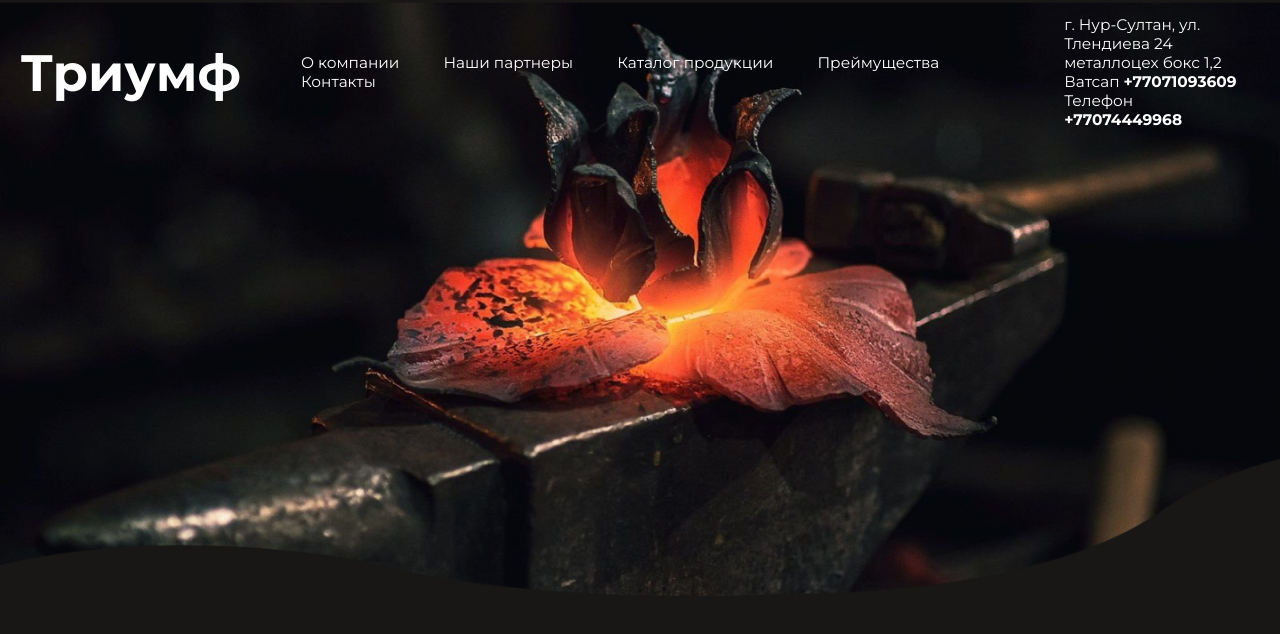
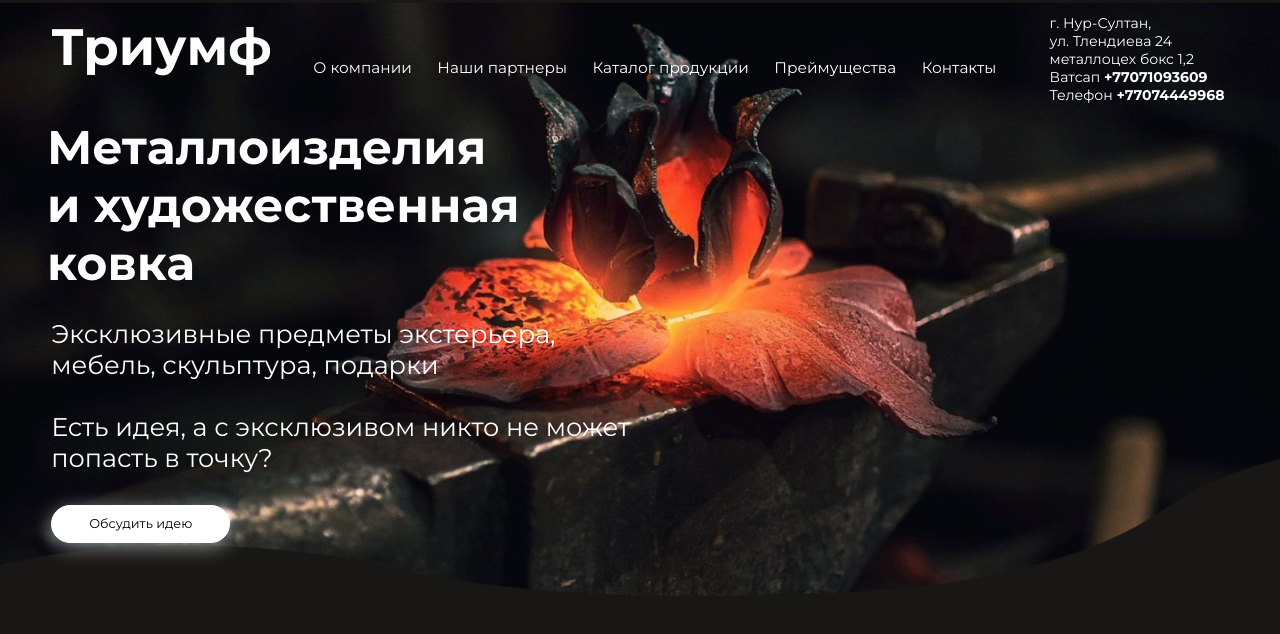
Before and after one commit to ZayitsevIliya/Triumph, a plain HTML site: page index/index.html in a window 1280 px wide. Drawn offline with Linux system fonts and the light colour scheme.

Commit message:
page 1 done

```diff
--- a/index/index.html
+++ b/index/index.html
@@ -16,7 +16,7 @@
     <div class="main-conteiner">
       <header class="header">
         <h1 class="title">Триумф</h1>
-        <nav class="navigator">
+        <nav>
           <ul class="navigator">
             <li class="list-item">
               <a href="#about" class="link-text">О&nbsp;компании</a>
@@ -35,22 +35,33 @@
             </li>
           </ul>
         </nav>
-        <div class="address">
-          <p>
-            г. Нур-Султан, ул. Тлендиева 24 металлоцех бокс 1,2 <br />
+        <p class="address">
+          г. Нур-Султан, <br />
+          ул. Тлендиева 24 <br />
+          металлоцех бокс 1,2 <br />
           Ватсап
           <strong>
             <a href="https://wa.me/+77071093609" class="link-text">
               +77071093609
             </a>
           </strong>
+          <br />
           Телефон
           <strong>
-              <a href="tel:+77074449968" class="link-text"> +77074449968 </a>
+            <a href="tel:+77074449968" class="link-text">+77074449968 </a>
           </strong>
         </p>
-        </div>
       </header>
+      <section class="page-1">
+        <h2 class="title-page-1">Металлоизделия и художественная ковка</h2>
+        <p class="content-page-1">
+          Эксклюзивные предметы экстерьера, мебель, скульптура, подарки <br />
+          <br />
+          Есть идея, а с эксклюзивом никто не может попасть в точку?
+        </p>
+        <button type="button" class="idea">Обсудить идею</button>
+      </section>
+      <section class="page-2"></section>
     </div>
   </body>
 </html>
--- a/styles/styles.css
+++ b/styles/styles.css
@@ -11,12 +11,19 @@ body {
   padding: 0;
 }
 
-.main-conteiner,
+.main-conteiner {
+  color: #fff;
+  font-family: Montserrat, sans-serif;
+  text-decoration: none;
+  font-style: normal;
+  font-weight: 500;
+  line-height: normal;
+}
+
 .link-text {
   color: #fff;
   font-family: Montserrat, sans-serif;
   text-decoration: none;
-  font-size: 1.2vw;
 }
 
 .link-text:hover {
@@ -25,28 +32,81 @@ body {
 
 .title {
   font-size: 4vw;
-  margin-left: 0.4em;
+  margin-left: 1em;
+  margin-top: 10px;
 }
 
 .header {
   display: flex;
   align-items: center;
+  justify-content: space-between;
 }
 
-.navigation {
-  width: 100%;
+.navigator {
+  width: 56vw;
+  padding-left: 35px;
+  margin-bottom: 0px;
 }
 
 .list-item {
   list-style-type: none;
   display: inline;
-  margin: 20px;
+  font-size: 1.2vw;
+  margin-left: 3%;
+}
+
+.list-item:first-of-type {
+  margin-left: 0px;
 }
 
 .address {
-  width: 15%;
-  width: 15%;
+  width: 16vw;
   display: block;
-  margin-left: auto;
-  margin-right: 27px;
+  padding-left: 1%;
+  margin-right: 2%;
+  font-size: 1.1vw;
 }
+
+.title-page-1 {
+  width: 37vw;
+  margin-left: 1em;
+  font-size: 3.68vw;
+  margin-top: 0;
+  margin-bottom: 0;
+}
+
+.content-page-1 {
+  width: 48vw;
+  margin-left: 2em;
+  margin-top: 1em;
+  margin-bottom: 0;
+  font-size: 2vw;
+}
+
+.idea {
+  width: 14vw;
+  height: 3vw;
+  border-radius: 50px;
+  margin-left: 4em;
+  margin-top: 2.5em;
+  color: #000000;
+  font-family: Montserrat, sans-serif;
+  font-size: 1vw;
+  font-style: normal;
+  font-weight: 500;
+  line-height: normal;
+  border: 1px solid #fff;
+  background: #fff;
+  box-shadow: 0px 4px 20px 0px rgba(255, 255, 255, 0.5);
+}
+
+.idea:hover {
+  border: 1px solid #000000;
+  background: #ffffffce;
+  box-shadow: none;
+}
+
+.idea:active {
+  background: #000000c8;
+  color: #4b4b4bce;
+}
```
Lines whose indentation alone changed are shown as unchanged.
